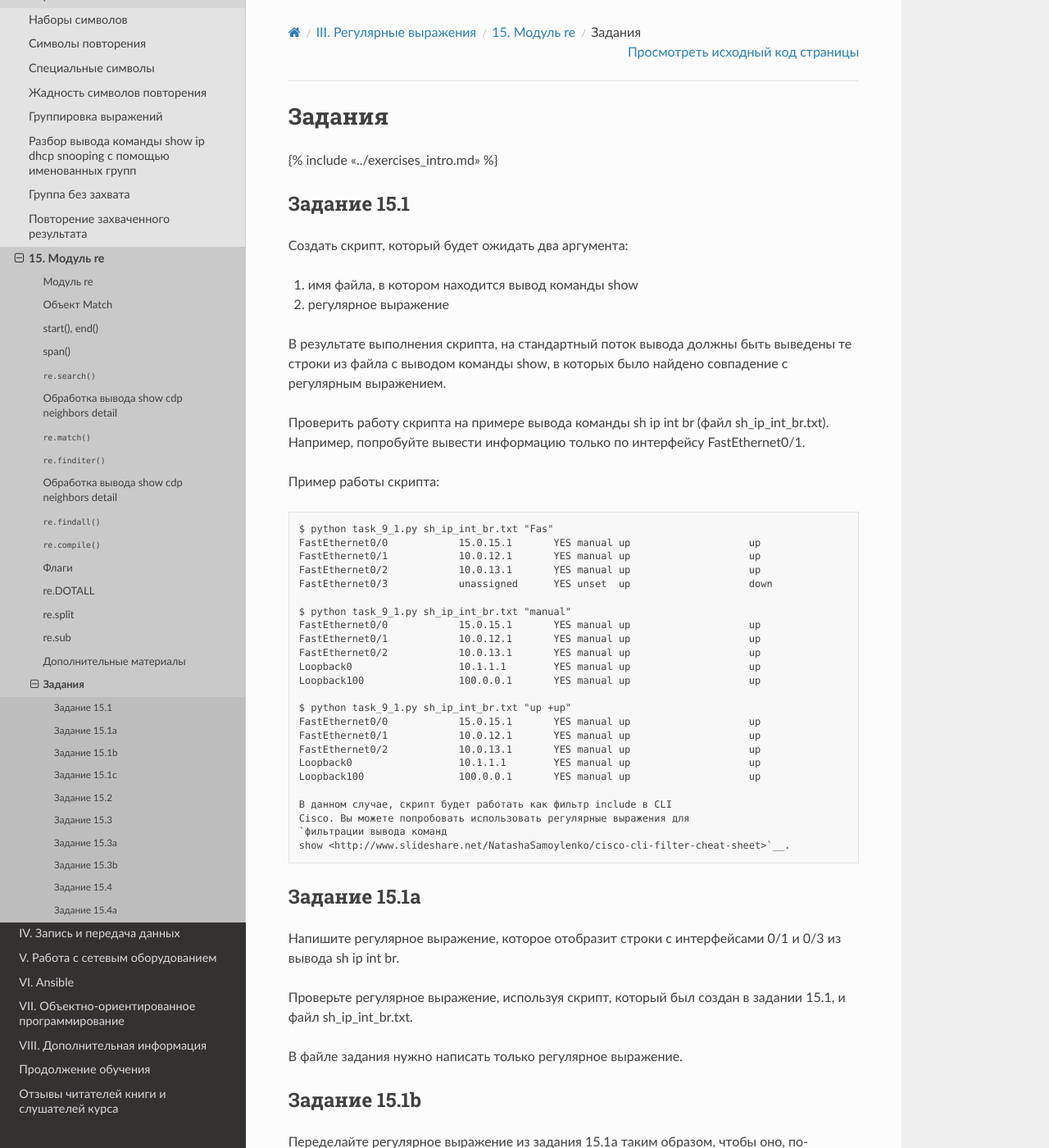
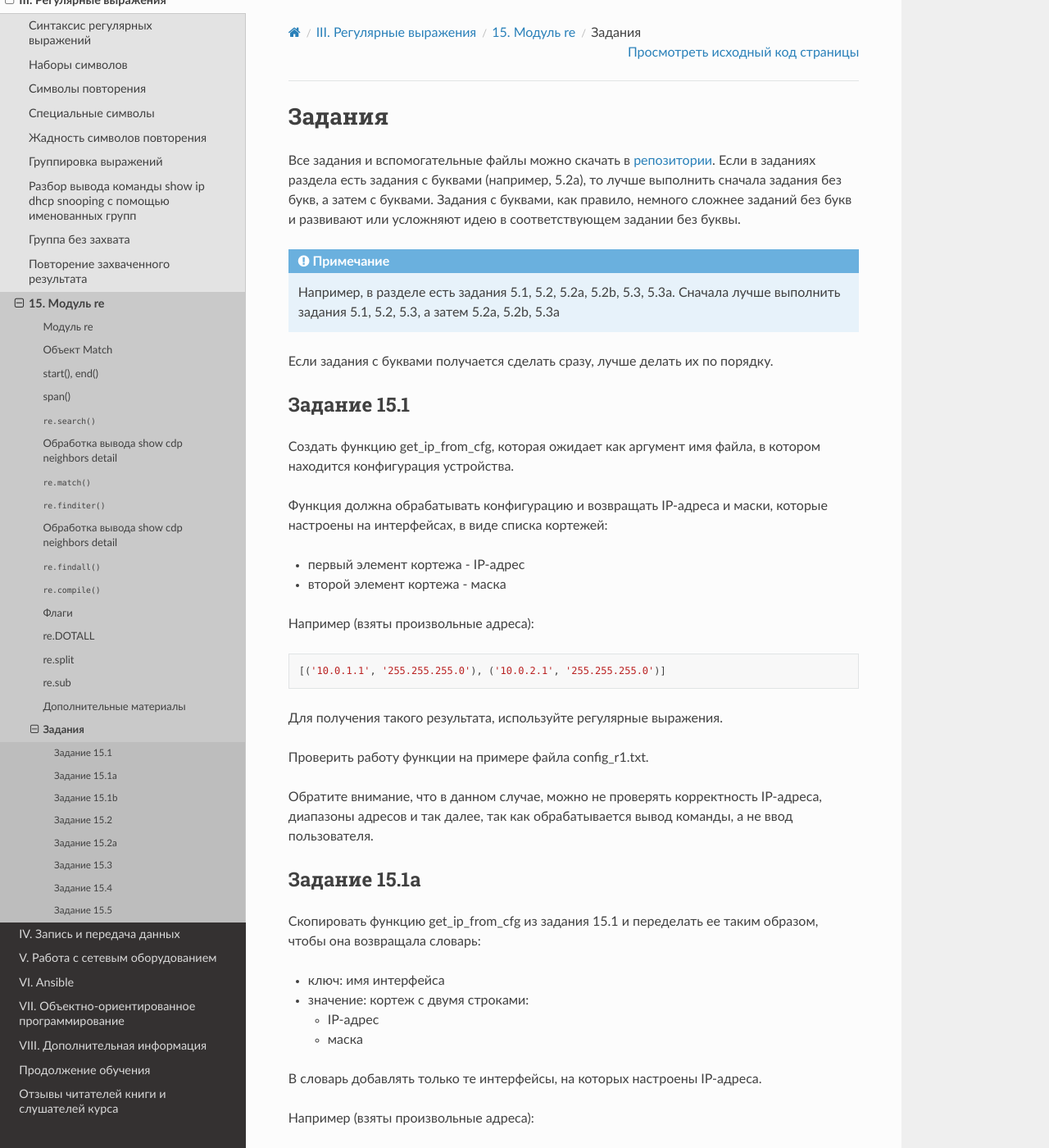
Before and after one commit to natenka/pyneng-book, a Sphinx documentation site: the page built from docs/source/exercises/15_exercises.rst, in a window 1280 px wide and 1400 px high. Shown: the whole window at 82% size. Built offline with Sphinx 7.4.7 and the Read the Docs theme 2.0.0, drawn with Linux system fonts in a browser that asks for light colours; pages that are not in the unit, such as notebooks, are missing from menus; some of the changed text lies outside the part shown.

Commit message:
15 exercises  done

```diff
--- a/docs/source/exercises/12_exercises.rst
+++ b/docs/source/exercises/12_exercises.rst
@@ -62,6 +62,7 @@
 Создать функцию print_ip_table, которая отображает таблицу доступных и недоступных IP-адресов.
 
 Функция ожидает как аргументы два списка:
+
 * список доступных IP-адресов
 * список недоступных IP-адресов
 
--- a/docs/source/exercises/15_exercises.rst
+++ b/docs/source/exercises/15_exercises.rst
@@ -1,158 +1,65 @@
 Задания
 =======
 
-{% include "../exercises\_intro.md" %}
+.. include:: ./exercises_intro.rst
 
 Задание 15.1
 ~~~~~~~~~~~~
 
-Создать скрипт, который будет ожидать два аргумента:
-
-1. имя файла, в котором находится вывод команды show
-2. регулярное выражение
-
-В результате выполнения скрипта, на стандартный поток вывода должны быть
-выведены те строки из файла с выводом команды show, в которых было
-найдено совпадение с регулярным выражением.
-
-Проверить работу скрипта на примере вывода команды sh ip int br (файл
-sh\_ip\_int\_br.txt). Например, попробуйте вывести информацию только по
-интерфейсу FastEthernet0/1.
-
-Пример работы скрипта:
-
-::
-
-    $ python task_9_1.py sh_ip_int_br.txt "Fas"
-    FastEthernet0/0            15.0.15.1       YES manual up                    up
-    FastEthernet0/1            10.0.12.1       YES manual up                    up
-    FastEthernet0/2            10.0.13.1       YES manual up                    up
-    FastEthernet0/3            unassigned      YES unset  up                    down
-
-    $ python task_9_1.py sh_ip_int_br.txt "manual"
-    FastEthernet0/0            15.0.15.1       YES manual up                    up
-    FastEthernet0/1            10.0.12.1       YES manual up                    up
-    FastEthernet0/2            10.0.13.1       YES manual up                    up
-    Loopback0                  10.1.1.1        YES manual up                    up
-    Loopback100                100.0.0.1       YES manual up                    up
-
-    $ python task_9_1.py sh_ip_int_br.txt "up +up"
-    FastEthernet0/0            15.0.15.1       YES manual up                    up
-    FastEthernet0/1            10.0.12.1       YES manual up                    up
-    FastEthernet0/2            10.0.13.1       YES manual up                    up
-    Loopback0                  10.1.1.1        YES manual up                    up
-    Loopback100                100.0.0.1       YES manual up                    up
-
-    В данном случае, скрипт будет работать как фильтр include в CLI
-    Cisco. Вы можете попробовать использовать регулярные выражения для
-    `фильтрации вывода команд
-    show <http://www.slideshare.net/NatashaSamoylenko/cisco-cli-filter-cheat-sheet>`__.
-
-Задание 15.1a
-~~~~~~~~~~~~~
-
-Напишите регулярное выражение, которое отобразит строки с интерфейсами
-0/1 и 0/3 из вывода sh ip int br.
-
-Проверьте регулярное выражение, используя скрипт, который был создан в
-задании 15.1, и файл sh\_ip\_int\_br.txt.
-
-В файле задания нужно написать только регулярное выражение.
-
-Задание 15.1b
-~~~~~~~~~~~~~
-
-Переделайте регулярное выражение из задания 15.1a таким образом, чтобы
-оно, по-прежнему, отображало строки с интерфейсами 0/1 и 0/3, но, при
-этом, в регулярном выражении было не более 7 символов (не считая кавычки
-вокруг регулярного выражения).
-
-Проверьте регулярное выражение, используя скрипт, который был создан в
-задании 15.1, и файл sh\_ip\_int\_br.txt.
-
-В файле задания нужно написать только регулярное выражение.
-
-Задание 15.1c
-~~~~~~~~~~~~~
-
-Проверить работу скрипта из задания 15.1 и регулярного выражения из
-задания 15.1a или 15.1b на выводе sh ip int br из файла
-sh\_ip\_int\_br\_switch.txt.
-
-Если, в результате выполнения скрипта, были выведены не только строки с
-интерфейсами 0/1 и 0/3, исправить регулярное выражение. В результате,
-должны выводиться только строки с интерфейсами 0/1 и 0/3.
-
-В файле задания нужно написать только регулярное выражение.
-
-Задание 15.2
-~~~~~~~~~~~~
-
-Создать функцию return\_match, которая ожидает два аргумента: \* имя
-файла, в котором находится вывод команды show \* регулярное выражение
-
-Функция должна обрабатывать вывод команды show построчно и возвращать
-список подстрок, которые совпали с регулярным выражением (не всю строку,
-где было найдено совпадение, а только ту подстроку, которая совпала с
-выражением).
-
-Проверить работу функции на примере вывода команды sh ip int br (файл
-sh\_ip\_int\_br.txt). Вывести список всех IP-адресов из вывода команды.
-
-Соответственно, регулярное выражение должно описывать подстроку с
-IP-адресом (то есть, совпадением должен быть IP-адрес).
-
-Обратите внимание, что в данном случае, мы можем не проверять
-корректность IP-адреса, диапазоны адресов и так далее, так как мы
-обрабатываем вывод команды, а не ввод пользователя.
-
-Задание 15.3
-~~~~~~~~~~~~
-
-Создать функцию parse\_cfg, которая ожидает как аргумент имя файла, в
-котором находится конфигурация устройства.
+Создать функцию get_ip_from_cfg, которая ожидает как аргумент имя файла,
+в котором находится конфигурация устройства.
 
 Функция должна обрабатывать конфигурацию и возвращать IP-адреса и маски,
-которые настроены на интерфейсах, в виде списка кортежей: \* первый
-элемент кортежа - IP-адрес \* второй элемент кортежа - маска
+которые настроены на интерфейсах, в виде списка кортежей:
+
+* первый элемент кортежа - IP-адрес
+* второй элемент кортежа - маска
 
 Например (взяты произвольные адреса):
 
-.. code:: python
+.. code-block:: python
 
     [('10.0.1.1', '255.255.255.0'), ('10.0.2.1', '255.255.255.0')]
 
 Для получения такого результата, используйте регулярные выражения.
 
-Проверить работу функции на примере файла config\_r1.txt.
+Проверить работу функции на примере файла config_r1.txt.
 
-Обратите внимание, что в данном случае, мы можем не проверять
-корректность IP-адреса, диапазоны адресов и так далее, так как мы
-обрабатываем конфигурацию, а не ввод пользователя.
 
-Задание 15.3a
+Обратите внимание, что в данном случае, можно не проверять корректность IP-адреса,
+диапазоны адресов и так далее, так как обрабатывается вывод команды, а не ввод пользователя.
+
+Задание 15.1a
 ~~~~~~~~~~~~~
 
-Переделать функцию parse\_cfg из задания 15.3 таким образом, чтобы она
-возвращала словарь: \* ключ: имя интерфейса \* значение: кортеж с двумя
-строками: \* IP-адрес \* маска
+Скопировать функцию get_ip_from_cfg из задания 15.1 и переделать ее таким образом, чтобы она возвращала словарь:
+
+* ключ: имя интерфейса
+* значение: кортеж с двумя строками:
+
+  * IP-адрес
+  * маска
+
+В словарь добавлять только те интерфейсы, на которых настроены IP-адреса.
 
 Например (взяты произвольные адреса):
 
-.. code:: python
+.. code-block:: python
 
-    {'FastEthernet0/1': ('10.0.1.1', '255.255.255.0'),
-     'FastEthernet0/2': ('10.0.2.1', '255.255.255.0')}
+    {'FastEthernet0/1':('10.0.1.1', '255.255.255.0'),
+     'FastEthernet0/2':('10.0.2.1', '255.255.255.0')}
 
 Для получения такого результата, используйте регулярные выражения.
 
-Проверить работу функции на примере файла config\_r1.txt.
+Проверить работу функции на примере файла config_r1.txt.
 
-Задание 15.3b
+Обратите внимание, что в данном случае, можно не проверять корректность IP-адреса,
+диапазоны адресов и так далее, так как обрабатывается вывод команды, а не ввод пользователя.
+
+Задание 15.1b
 ~~~~~~~~~~~~~
 
-Проверить работу функции parse\_cfg из задания 15.3a на конфигурации
-config\_r2.txt.
+Проверить работу функции get_ip_from_cfg из задания 15.1a на конфигурации config_r2.txt.
 
 Обратите внимание, что на интерфейсе e0/1 назначены два IP-адреса:
 
@@ -162,61 +69,174 @@ config\_r2.txt.
      ip address 10.255.2.2 255.255.255.0
      ip address 10.254.2.2 255.255.255.0 secondary
 
-А в словаре, который возвращает функция parse\_cfg, интерфейсу
-Ethernet0/1 соответствует только один из них (второй).
+А в словаре, который возвращает функция get_ip_from_cfg, интерфейсу Ethernet0/1
+соответствует только один из них (второй).
 
-Переделайте функцию parse\_cfg из задания 15.3a таким образом, чтобы она
-возвращала список кортежей для каждого интерфейса. Если на интерфейсе
-назначен только один адрес, в списке будет один кортеж. Если же на
-интерфейсе настроены несколько IP-адресов, то в списке будет несколько
-кортежей.
+Скопировать функцию get_ip_from_cfg из задания 15.1a и переделать ее таким образом, чтобы она возвращала список кортежей для каждого интерфейса.
+Если на интерфейсе назначен только один адрес, в списке будет один кортеж.
+Если же на интерфейсе настроены несколько IP-адресов, то в списке будет несколько кортежей.
 
-Проверьте функцию на конфигурации config\_r2.txt и убедитесь, что
-интерфейсу Ethernet0/1 соответствует список из двух кортежей.
+Проверьте функцию на конфигурации config_r2.txt и убедитесь, что интерфейсу
+Ethernet0/1 соответствует список из двух кортежей.
 
-Обратите внимание, что в данном случае, можно не проверять корректность
-IP-адреса, диапазоны адресов и так далее, так как обрабатывается вывод
-команды, а не ввод пользователя.
+Обратите внимание, что в данном случае, можно не проверять корректность IP-адреса,
+диапазоны адресов и так далее, так как обрабатывается вывод команды, а не ввод пользователя.
+
+Задание 15.2
+~~~~~~~~~~~~
+
+Создать функцию parse_sh_ip_int_br, которая ожидает как аргумент
+имя файла, в котором находится вывод команды show ip int br
+
+Функция должна обрабатывать вывод команды show ip int br и возвращать такие поля:
+
+* Interface
+* IP-Address
+* Status
+* Protocol
+
+Информация должна возвращаться в виде списка кортежей:
+
+.. code-block:: python
+
+    [('FastEthernet0/0', '10.0.1.1', 'up', 'up'),
+     ('FastEthernet0/1', '10.0.2.1', 'up', 'up'),
+     ('FastEthernet0/2', 'unassigned', 'down', 'down')]
+
+Для получения такого результата, используйте регулярные выражения.
+
+Проверить работу функции на примере файла sh_ip_int_br.txt.
+
+Задание 15.2a
+~~~~~~~~~~~~~
+
+Создать функцию convert_to_dict, которая ожидает два аргумента:
+
+* список с названиями полей
+* список кортежей со значениями
+
+Функция возвращает результат в виде списка словарей, где ключи - взяты из первого списка,
+а значения подставлены из второго.
+
+Например, если функции передать как аргументы список headers и список
+
+.. code-block:: python
+
+    [('FastEthernet0/0', 'up', 'up', '10.0.1.1'),
+     'FastEthernet0/1', 'up', 'up', '10.0.2.1')]
+
+Функция должна вернуть такой список со словарями (порядок полей может быть другой):
+
+.. code-block:: python
+
+    [{'interface': 'FastEthernet0/0', 'status': 'up', 'protocol': 'up', 'address': '10.0.1.1'},
+     {'interface': 'FastEthernet0/1', 'status': 'up', 'protocol': 'up', 'address': '10.0.2.1'}]
+
+Проверить работу функции:
+
+* первый аргумент - список headers
+* второй аргумент - результат, который возвращает функция parse_sh_ip_int_br из задания 15.2,
+  если ей как аргумент передать sh_ip_int_br.txt.
+
+Функцию parse_sh_ip_int_br не нужно копировать.
+
+Ограничение: Все задания надо выполнять используя только пройденные темы.
+
+Задание 15.3
+~~~~~~~~~~~~
+
+Создать функцию convert_ios_nat_to_asa, которая конвертирует правила NAT из синтаксиса cisco IOS в cisco ASA.
+
+Функция ожидает такие аргументы:
+
+* имя файла, в котором находится правила NAT Cisco IOS
+* имя файла, в который надо записать полученные правила NAT для ASA
+
+Функция ничего не возвращает.
+
+Проверить функцию на файле cisco_nat_config.txt.
+
+Пример правил NAT cisco IOS
+
+::
+
+    ip nat inside source static tcp 10.1.2.84 22 interface GigabitEthernet0/1 20022
+    ip nat inside source static tcp 10.1.9.5 22 interface GigabitEthernet0/1 20023
+
+И соответствующие правила NAT для ASA:
+
+::
+
+    object network LOCAL_10.1.2.84
+     host 10.1.2.84
+     nat (inside,outside) static interface service tcp 22 20022
+    object network LOCAL_10.1.9.5
+     host 10.1.9.5
+     nat (inside,outside) static interface service tcp 22 20023
+
+В файле с правилами для ASA:
+
+* не должно быть пустых строк между правилами
+* перед строками "object network" не должны быть пробелы
+* перед остальными строками должен быть один пробел
+
+Во всех правилах для ASA интерфейсы будут одинаковыми (inside,outside).
 
 Задание 15.4
 ~~~~~~~~~~~~
 
-Создать функцию parse\_sh\_ip\_int\_br, которая ожидает как аргумент имя
-файла, в котором находится вывод команды show
+Создать функцию get_ints_without_description, которая ожидает как аргумент
+имя файла, в котором находится конфигурация устройства.
 
-Функция должна обрабатывать вывод команды show ip int br и возвращать
-такие поля: \* Interface \* IP-Address \* Status \* Protocol
 
-Информация должна возвращаться в виде списка кортежей:
-``python [('FastEthernet0/0', '10.0.1.1', 'up', 'up'),  ('FastEthernet0/1', '10.0.2.1', 'up', 'up'),  ('FastEthernet0/2', 'unassigned', 'up', 'up')]``
+Функция должна обрабатывать конфигурацию и возвращать список имен интерфейсов,
+на которых нет описания (команды description).
 
-Для получения такого результата, используйте регулярные выражения.
-
-Проверить работу функции на примере файла sh\_ip\_int\_br\_2.txt.
-
-Задание 15.4a
-~~~~~~~~~~~~~
-
-Создать функцию convert\_to\_dict, которая ожидает два аргумента: \*
-список с названиями полей \* список кортежей с результатами отработки
-функции parse\_sh\_ip\_int\_br из задания 15.4
-
-Функция возвращает результат в виде списка словарей (порядок полей может
-быть другой):
-
-.. code:: python
-
-    [{'interface': 'FastEthernet0/0', 'status': 'up', 'protocol': 'up', 'address': '10.0.1.1'},
-     {'interface': 'FastEthernet0/1', 'status': 'up', 'protocol': 'up', 'address': '10.0.2.1'}]
-
-Проверить работу функции на примере файла sh\_ip\_int\_br\_2.txt: \*
-первый аргумент - список headers \* второй аргумент - результат, который
-возвращает функции parse\_show из прошлого задания.
-
-Функцию parse\_sh\_ip\_int\_br не нужно копировать. Надо импортировать
-или саму функцию, и использовать то же регулярное выражение, что и в
-задании 9.4, или импортировать результат выполнения функции parse\_show.
+Пример интерфейса с описанием:
 
 ::
 
-    headers = ['interface', 'address', 'status', 'protocol']
+    interface Ethernet0/2
+     description To P_r9 Ethernet0/2
+     ip address 10.0.19.1 255.255.255.0
+     mpls traffic-eng tunnels
+     ip rsvp bandwidth
+
+Интерфейс без описания:
+
+::
+
+    interface Loopback0
+     ip address 10.1.1.1 255.255.255.255
+
+Проверить работу функции на примере файла config_r1.txt.
+
+Задание 15.5
+~~~~~~~~~~~~
+
+Создать функцию generate_description_from_cdp, которая ожидает как аргумент
+имя файла, в котором находится вывод команды show cdp neighbors.
+
+Функция должна обрабатывать вывод команды show cdp neighbors и генерировать на основании вывода команды описание для интерфейсов.
+
+Например, если у R1 такой вывод команды:
+
+::
+
+    R1>show cdp neighbors
+    Capability Codes: R - Router, T - Trans Bridge, B - Source Route Bridge
+                      S - Switch, H - Host, I - IGMP, r - Repeater
+
+    Device ID        Local Intrfce     Holdtme    Capability  Platform  Port ID
+    SW1              Eth 0/0           140          S I      WS-C3750-  Eth 0/1
+
+Для интерфейса Eth 0/0 надо сгенерировать такое описание ``description Connected to SW1 port Eth 0/1``.
+
+Функция должна возвращать словарь, в котором ключи - имена интерфейсов, а значения - команда задающая описание интерфейса:
+
+::
+
+    'Eth 0/0': 'description Connected to SW1 port Eth 0/1'
+
+
+Проверить работу функции на файле sh_cdp_n_sw1.txt.
```
